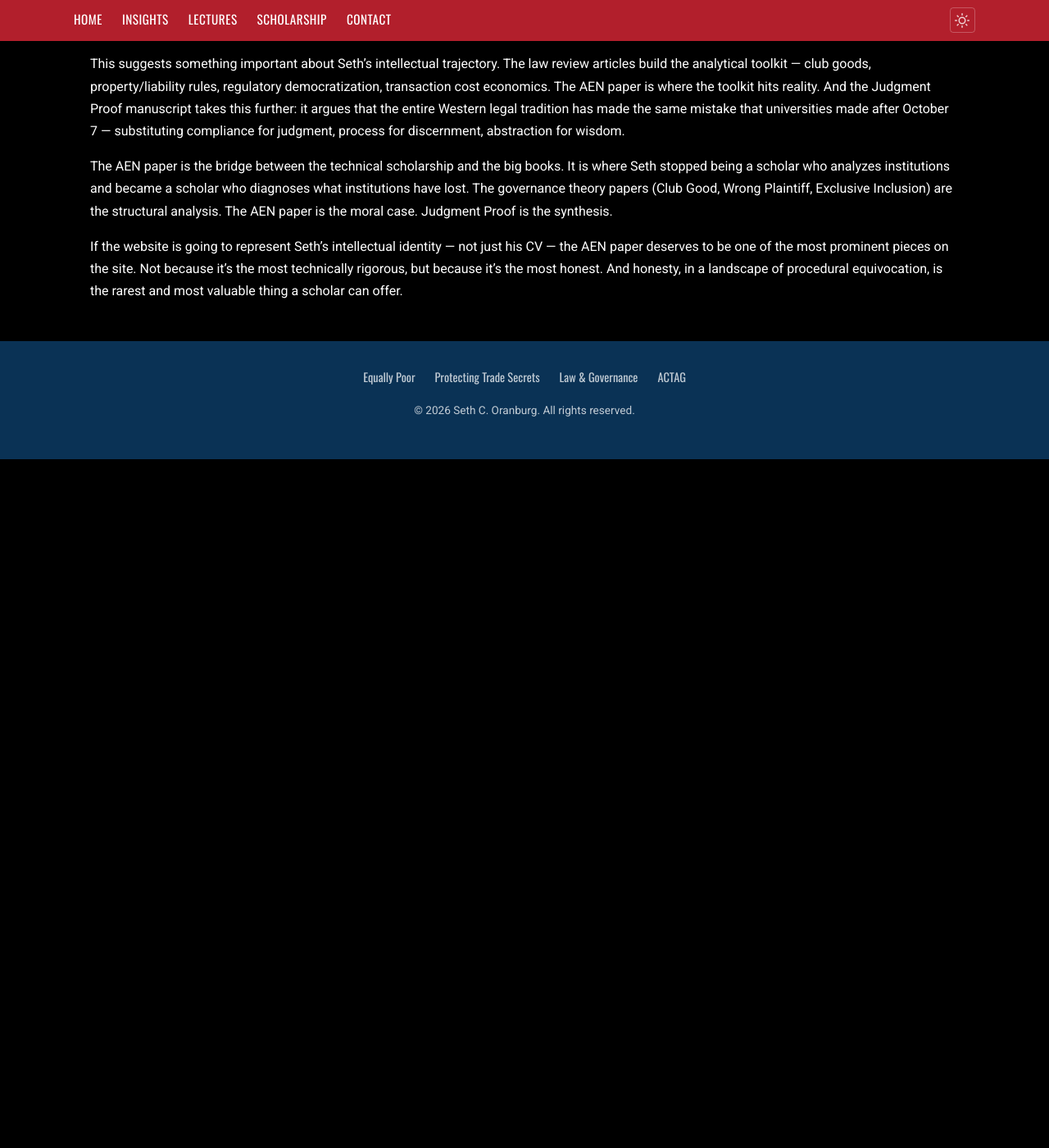
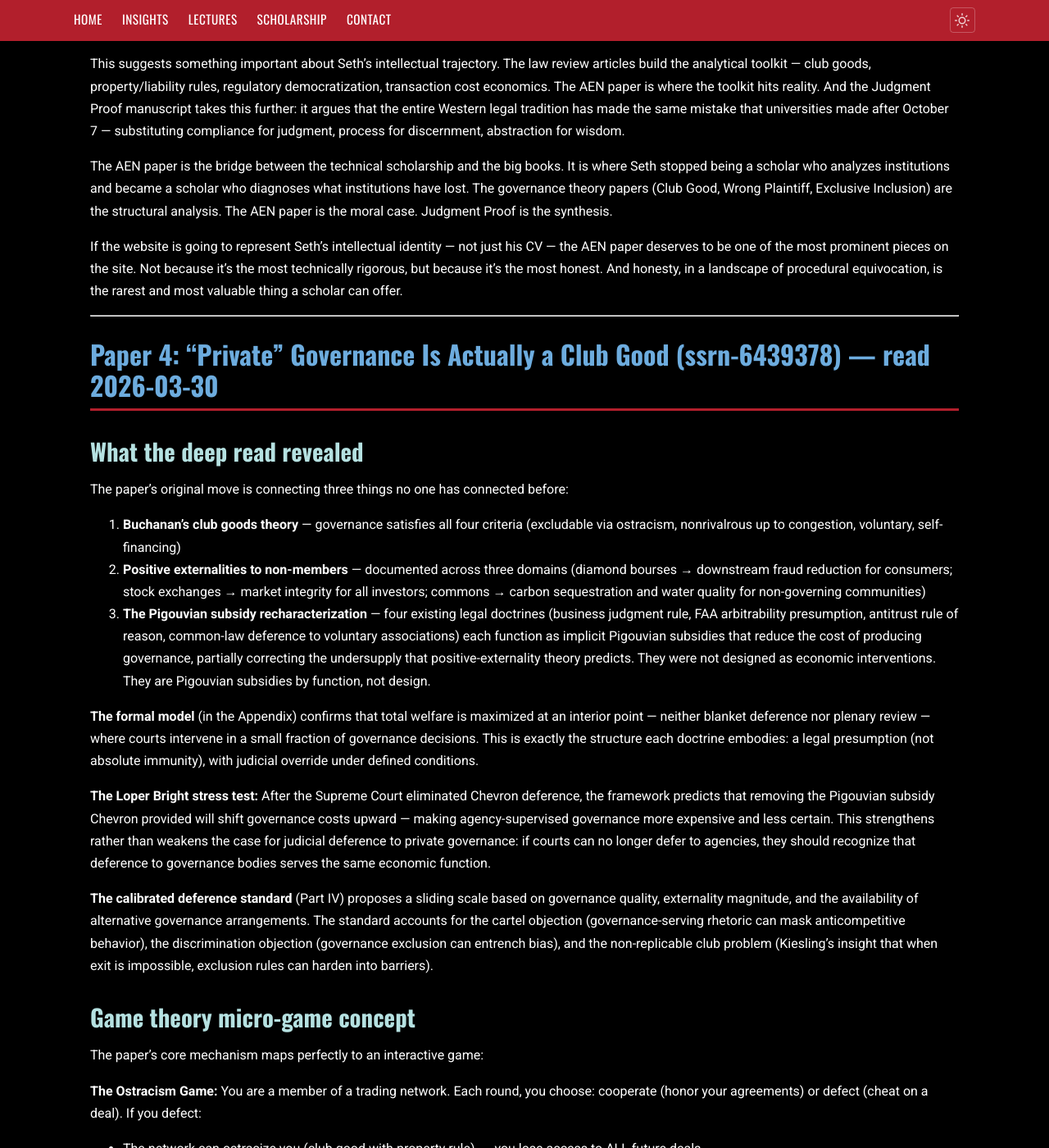
Before and after one commit to Oranburg/oranburg.github.io, a Jekyll site: the page built from new-style/deep-read-reflections.md, in a window 1280 px wide and 1400 px high, scrolled down 5469 px. Shown: the whole window at 82% size. Built offline with Jekyll 4.4.1, drawn with Linux system fonts in a browser that asks for light colours; our own code applies the rules of GitHub Pages for plain Markdown files; before the commit the page ends 6029 px from its top, so only the background shows below that; some of the changed text lies outside the part shown.

Commit message:
Deep-read Club Good paper: reflection + game theory micro-game concept
Full reading reveals the paper's three-part original contribution:
1. Governance satisfies all four Buchanan club good criteria
2. Positive externalities documented across diamonds, exchanges, commons
3. Four legal doctrines recharacterized as implicit Pigouvian subsidies

Game concept: "The Ostracism Game" — interactive demonstration of
property-rule vs liability-rule ostracism, showing how court
intervention degrades governance quality and harms non-members.

Co-Authored-By: Claude Opus 4.6 (1M context) <noreply@anthropic.com>

```diff
--- a/new-style/deep-read-reflections.md
+++ b/new-style/deep-read-reflections.md
@@ -142,3 +142,39 @@ This suggests something important about Seth's intellectual trajectory. The law
 The AEN paper is the bridge between the technical scholarship and the big books. It is where Seth stopped being a scholar who analyzes institutions and became a scholar who diagnoses what institutions have lost. The governance theory papers (Club Good, Wrong Plaintiff, Exclusive Inclusion) are the structural analysis. The AEN paper is the moral case. Judgment Proof is the synthesis.
 
 If the website is going to represent Seth's intellectual identity — not just his CV — the AEN paper deserves to be one of the most prominent pieces on the site. Not because it's the most technically rigorous, but because it's the most honest. And honesty, in a landscape of procedural equivocation, is the rarest and most valuable thing a scholar can offer.
+
+---
+
+## Paper 4: "Private" Governance Is Actually a Club Good (ssrn-6439378) — read 2026-03-30
+
+### What the deep read revealed
+
+The paper's original move is connecting three things no one has connected before:
+
+1. **Buchanan's club goods theory** — governance satisfies all four criteria (excludable via ostracism, nonrivalrous up to congestion, voluntary, self-financing)
+2. **Positive externalities to non-members** — documented across three domains (diamond bourses → downstream fraud reduction for consumers; stock exchanges → market integrity for all investors; commons → carbon sequestration and water quality for non-governing communities)
+3. **The Pigouvian subsidy recharacterization** — four existing legal doctrines (business judgment rule, FAA arbitrability presumption, antitrust rule of reason, common-law deference to voluntary associations) each function as implicit Pigouvian subsidies that reduce the cost of producing governance, partially correcting the undersupply that positive-externality theory predicts. They were not designed as economic interventions. They are Pigouvian subsidies by function, not design.
+
+**The formal model** (in the Appendix) confirms that total welfare is maximized at an interior point — neither blanket deference nor plenary review — where courts intervene in a small fraction of governance decisions. This is exactly the structure each doctrine embodies: a legal presumption (not absolute immunity), with judicial override under defined conditions.
+
+**The Loper Bright stress test:** After the Supreme Court eliminated Chevron deference, the framework predicts that removing the Pigouvian subsidy Chevron provided will shift governance costs upward — making agency-supervised governance more expensive and less certain. This strengthens rather than weakens the case for judicial deference to private governance: if courts can no longer defer to agencies, they should recognize that deference to governance bodies serves the same economic function.
+
+**The calibrated deference standard** (Part IV) proposes a sliding scale based on governance quality, externality magnitude, and the availability of alternative governance arrangements. The standard accounts for the cartel objection (governance-serving rhetoric can mask anticompetitive behavior), the discrimination objection (governance exclusion can entrench bias), and the non-replicable club problem (Kiesling's insight that when exit is impossible, exclusion rules can harden into barriers).
+
+### Game theory micro-game concept
+
+The paper's core mechanism maps perfectly to an interactive game:
+
+**The Ostracism Game:** You are a member of a trading network. Each round, you choose: cooperate (honor your agreements) or defect (cheat on a deal). If you defect:
+- The network can ostracize you (club good with property rule) → you lose access to ALL future deals
+- OR a court overrides the network (liability rule) → you pay a fine but stay in the network
+
+The game shows:
+- Under property-rule ostracism: cooperation is the equilibrium (cost of cheating > gain)
+- Under liability-rule damages: defection increases because the "fine" is less than the gain from cheating
+- The network degrades as more members defect
+- Non-members (downstream consumers) see fraud costs rise
+
+**Implementation:** Simple HTML/JS game. 5-10 rounds. Player sees their payoff, the network's governance quality score, and the non-member fraud cost. Toggle between "property rule" mode and "liability rule" mode to see the difference.
+
+### Next: Build the game, then rewrite the Club Good insight post from full reading
```
